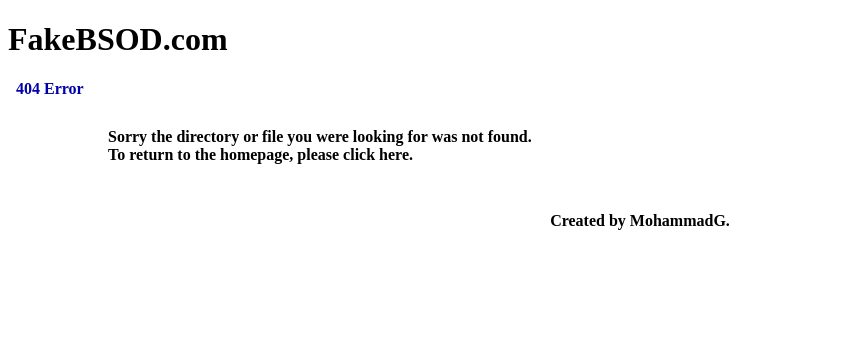
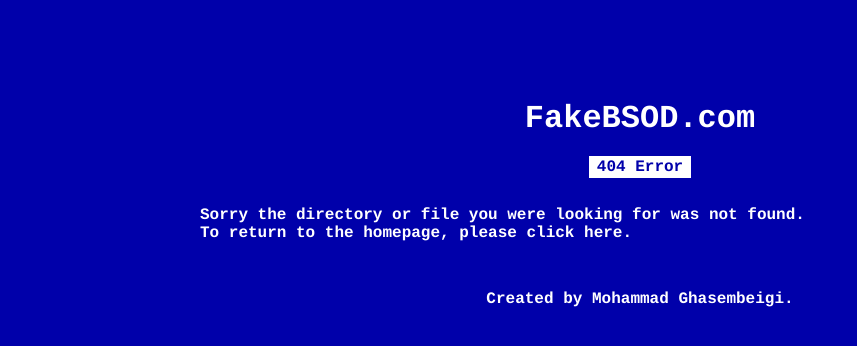
Before and after one commit to mobeigi/FakeBSOD.com, a PHP site: page /404.php in a window 1280 px wide. Shown: the top 346 px of the page, without its empty margins (0-857 px from the left). Run offline with PHP 8.4, Linux system fonts and the light colour scheme; some libraries are stand-ins or nearby versions.

Commit message:
Add footer

```diff
--- a/404.php
+++ b/404.php
@@ -3,18 +3,18 @@
 <head>
 <meta http-equiv="Content-Type" content="text/html; charset=utf-8" />
 <title>FakeBSOD.com - 404 Not Found</title>
-<link rel="stylesheet" type="text/css" media="all" href="style.css"></style>
+<link rel="stylesheet" type="text/css" media="all" href="/style.css"></style>
 <link rel="shortcut icon" type="image/x-icon" href="/favicon.ico">
 <?php include 'inserts.php'; ?>
 </head>
-<body>
+<body id="error404">
 <b>
 <h1>FakeBSOD.com</h1>
 <span class="neg">404 Error</span>
 <p>
 Sorry the directory or file you were looking for was not found.
 <br/>To return to the homepage, please <a href="/">click here</a>.<br /><br />
-<center>Created by <a href="http://mohammadg.com">MohammadG</a>.</center>
+<?php include 'footer.php'; ?>
 </p>
 </b>
 </body>
--- /dev/null
+++ b/footer.php
@@ -0,0 +1 @@
+<center>Created by <a href="https://mohammadg.com" title="More posts by Mohammad Ghasembeigi">Mohammad Ghasembeigi</a>.</center>
--- a/style.css
+++ b/style.css
@@ -2,7 +2,7 @@
 /* CSS Document */
 
 /****** Generic *******/
-body#home {
+body#home, body#error404{
     background:#0000aa;
     color:#ffffff;
     font-family:courier;
```
